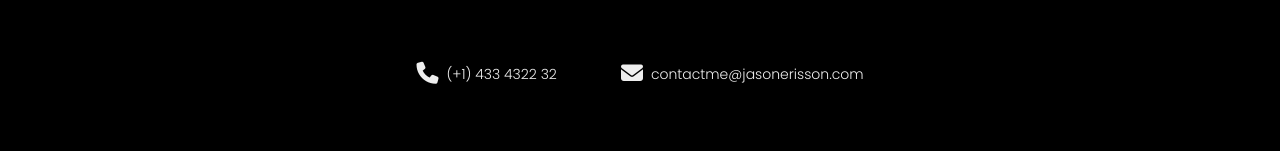
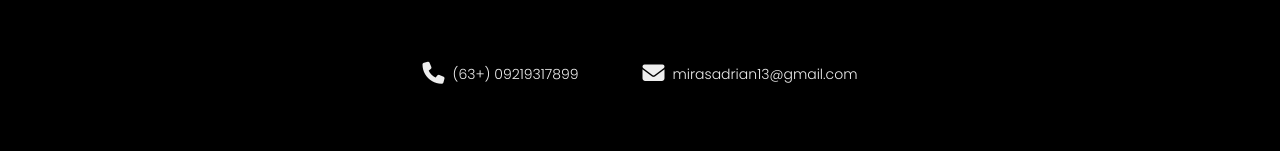
Before and after one commit to Jaymarkcordial/Test123, a plain HTML site: page index.html in a window 1280 px wide. Shown: the part 4115-4267 px from the top of the page. Drawn offline with Linux system fonts and the light colour scheme.

Commit message:
Update index.html

```diff
--- a/index.html
+++ b/index.html
@@ -230,8 +230,8 @@
 
             </div>
             <ul class="contacts">
-                <li><span><i class="fa fa-phone"></i></span> (+1) 433 4322 32</li>
-                <li><span><i class="fa fa-envelope "></i></span> contactme@jasonerisson.com</li>
+                <li><span><i class="fa fa-phone"></i></span> (63+) 09219317899 </li>
+                <li><span><i class="fa fa-envelope "></i></span> mirasadrian13@gmail.com</li>
             </ul>
         </div>
 
```
